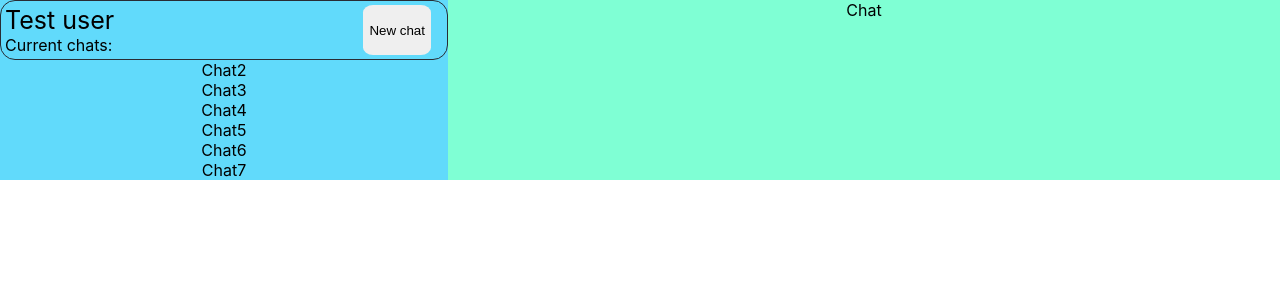
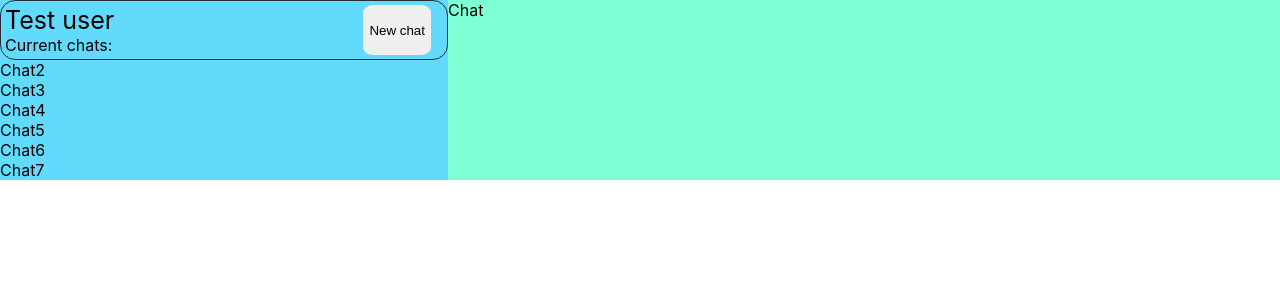
Before and after one commit to Frickazoid/whatsApp, a React (Create React App) app: page / in a window 1280 px wide. Shown: the top 300 px of the page. Built offline with nearby package versions, Linux system fonts and the light colour scheme.

Commit message:
sceond commit

```diff
--- a/src/App.js
+++ b/src/App.js
@@ -1,12 +1,18 @@
 import './App.css';
 import MainWindow from "./components/MainWindow";
 import './style.css';
+import { BrowserRouter, Routes, Route } from "react-router-dom";
+import Login from "./components/login";
+
 
 function App() {
   return (
-    <div className="App">
-        <MainWindow/>
-    </div>
+    <BrowserRouter>
+        <Routes>
+            <Route path="/" element={ <MainWindow/>}/>
+            <Route path="/login" element={<Login/>}/>
+        </Routes>
+    </BrowserRouter>
   );
 }
 
```
